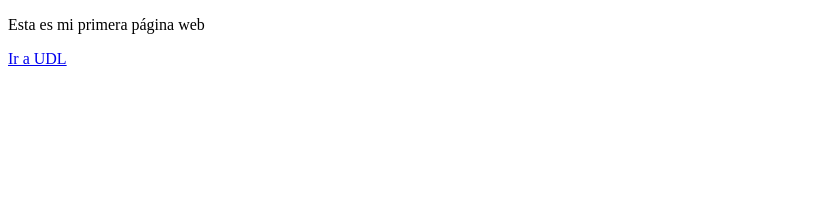
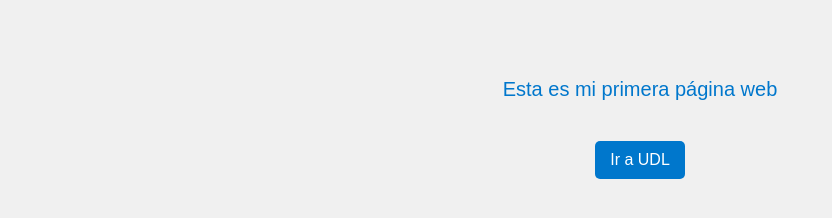
Before and after one commit to amontesm-udl/paginaweb, a plain HTML site: page index.html in a window 1280 px wide. Shown: the whole page, without its empty margins (0-832 px from the left). Drawn offline with Linux system fonts and the light colour scheme.

Commit message:
Version CSS

```diff
--- a/index.html
+++ b/index.html
@@ -1,7 +1,34 @@
 <!DOCTYPE html>
 <html lang="en">
 <head>
+    <style>
+        body {
+    background-color: #f0f0f0;
+    font-family: Arial, sans-serif;
+    color: #333;
+    text-align: center;
+    padding: 50px;
+}
 
+p {
+    font-size: 20px;
+    color: #0077cc;
+}
+
+a {
+    display: inline-block;
+    margin-top: 20px;
+    padding: 10px 15px;
+    background-color: #0077cc;
+    color: white;
+    text-decoration: none;
+    border-radius: 5px;
+}
+
+a:hover {
+    background-color: #005fa3;
+}
+    </style>
     <meta charset="UTF-8">
     <meta name="viewport" content="width=device-width, initial-scale=1.0">
     <title>Ejemplo página web</title>
```
